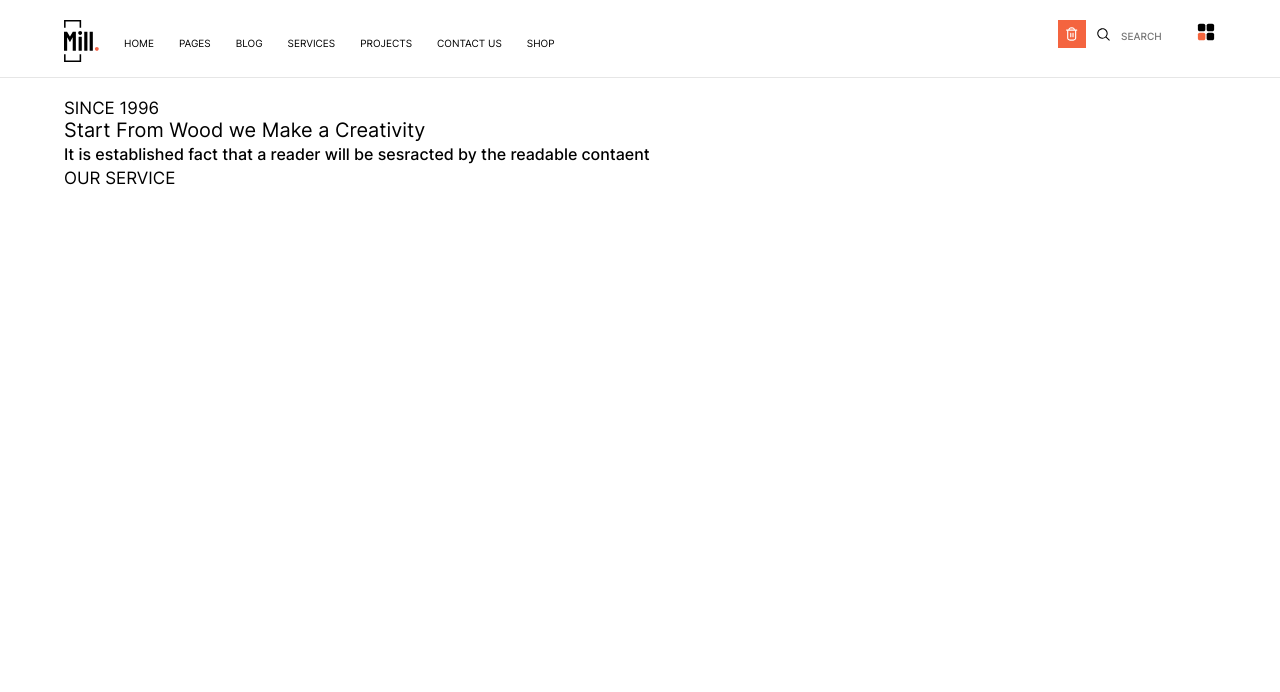
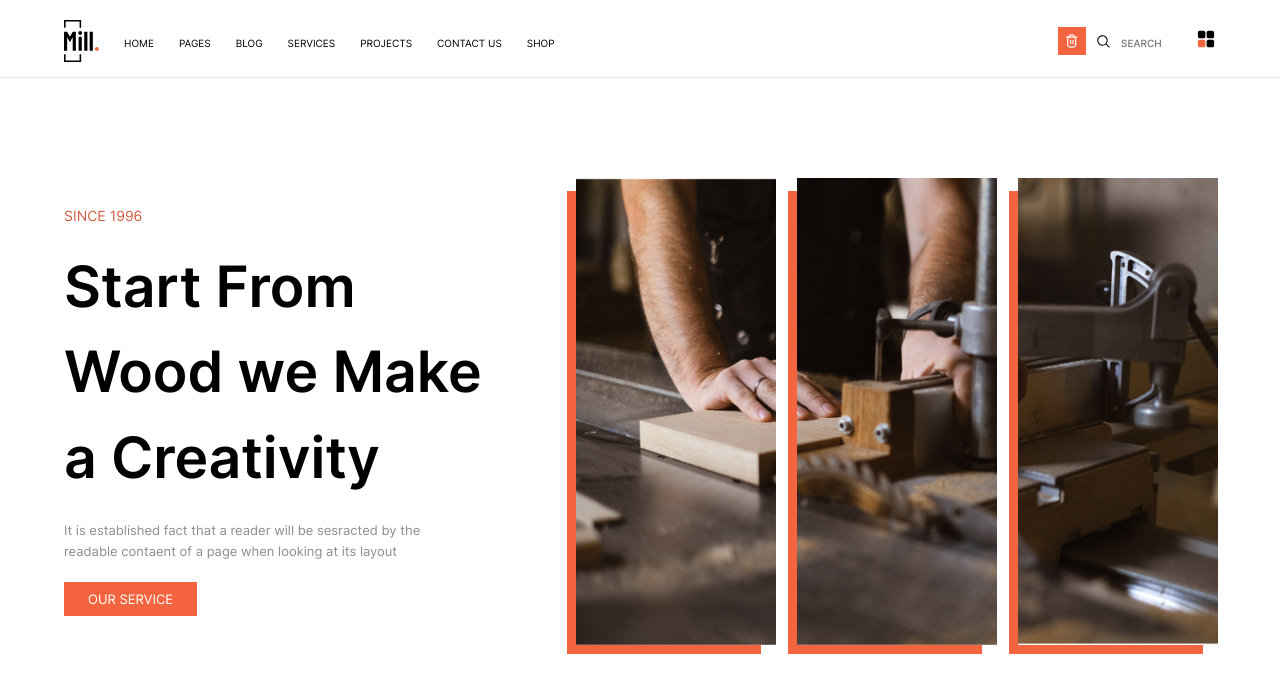
Before and after one commit to muhammedafsalvr/mill, a plain HTML site: page index.html in a window 1280 px wide. Drawn offline with Linux system fonts and the light colour scheme; files whose address does not match are found by name.

Commit message:
spotlight section completed

```diff
--- a/css/style.css
+++ b/css/style.css
@@ -51,6 +51,7 @@ br.clear {
 .flex-wrapper {
     display: flex;
     justify-content: space-between;
+    align-items: center;
 }
 header {
     padding: 20px 0;
@@ -142,3 +143,56 @@ header hr.line {
     margin-top: 15px;
     border-bottom: 1px solid #e6e6e6;
 }
+#spotlight {
+    padding: 80px 0;
+}
+#spotlight div.left {
+    width: 40%;
+}
+#spotlight div.left h4 {
+    color: #d05d42;
+    font-size: 14px;
+}
+#spotlight div.left h1 {
+    font-size: 57px;
+    font-weight: 600;
+    margin: 20px 0;
+    line-height: 1.5;
+}
+#spotlight div.left p {
+    font-size: 13px;
+    font-weight: normal;
+    color: #8d8d8d;
+    width: 80%;
+    margin-bottom: 20px;
+}
+#spotlight div.left a.button {
+    display: inline-block;
+    font-size: 13px;
+    background: #f4643f;
+    color: #fff;
+    padding: 9px 24px;
+}
+#spotlight div.right {
+    display: flex;
+    justify-content: space-between;
+    align-items: center;
+}
+#spotlight div.right div.bg {
+    box-shadow: -11px 11px 0px -2px rgba(244, 100, 63, 1);
+    margin-left: 20px;
+    width: 30%;
+}
+#spotlight div.right div.bg div.img {
+    width: 200px;
+}
+#spotlight div.right div.bg div.img.one {
+}
+#spotlight div.right div.bg div.img.two {
+}
+#spotlight div.right div.bg div.img.three {
+}
+#spotlight div.right div.bg div.img img {
+    width: 100%;
+    display: block;
+}
--- a/index.html
+++ b/index.html
@@ -65,15 +65,44 @@
         <!--(header)-->
         <section id="spotlight">
             <section class="wrapper">
+                <section class="flex-wrapper">
                     <div class="left">
                         <h4>SINCE 1996</h4>
                         <h1>Start From Wood we Make a Creativity</h1>
                         <p>
-                        It is established fact that a reader will be sesracted
-                        by the readable contaent
+                            It is established fact that a reader will be
+                            sesracted by the readable contaent of a page when
+                            looking at its layout
                         </p>
                         <a href="" class="button">OUR SERVICE</a>
                     </div>
+                    <div class="right">
+                        <div class="bg">
+                            <div class="img one">
+                                <img
+                                    src="images/Rectangle 20444.jpg"
+                                    alt="spotlight-img1"
+                                />
+                            </div>
+                        </div>
+                        <div class="bg">
+                            <div class="img two">
+                                <img
+                                    src="images/Rectangle 20703.jpg"
+                                    alt="spotlight-img2"
+                                />
+                            </div>
+                        </div>
+                        <div class="bg">
+                            <div class="img three">
+                                <img
+                                    src="images/Rectangle 20704.jpg"
+                                    alt="spotlight-img3"
+                                />
+                            </div>
+                        </div>
+                    </div>
+                </section>
             </section>
         </section>
     </body>
```
Lines whose indentation alone changed are shown as unchanged.
